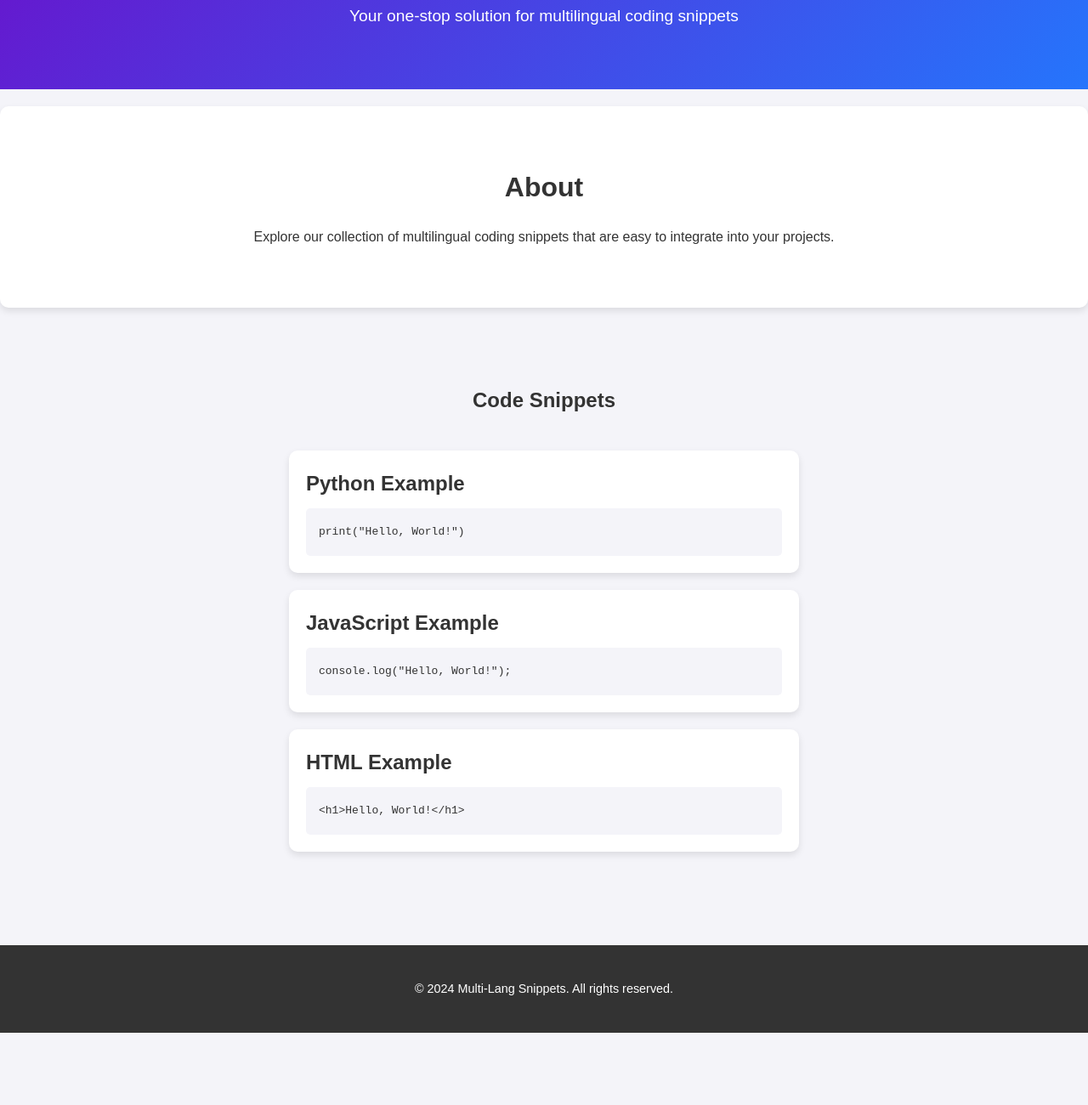
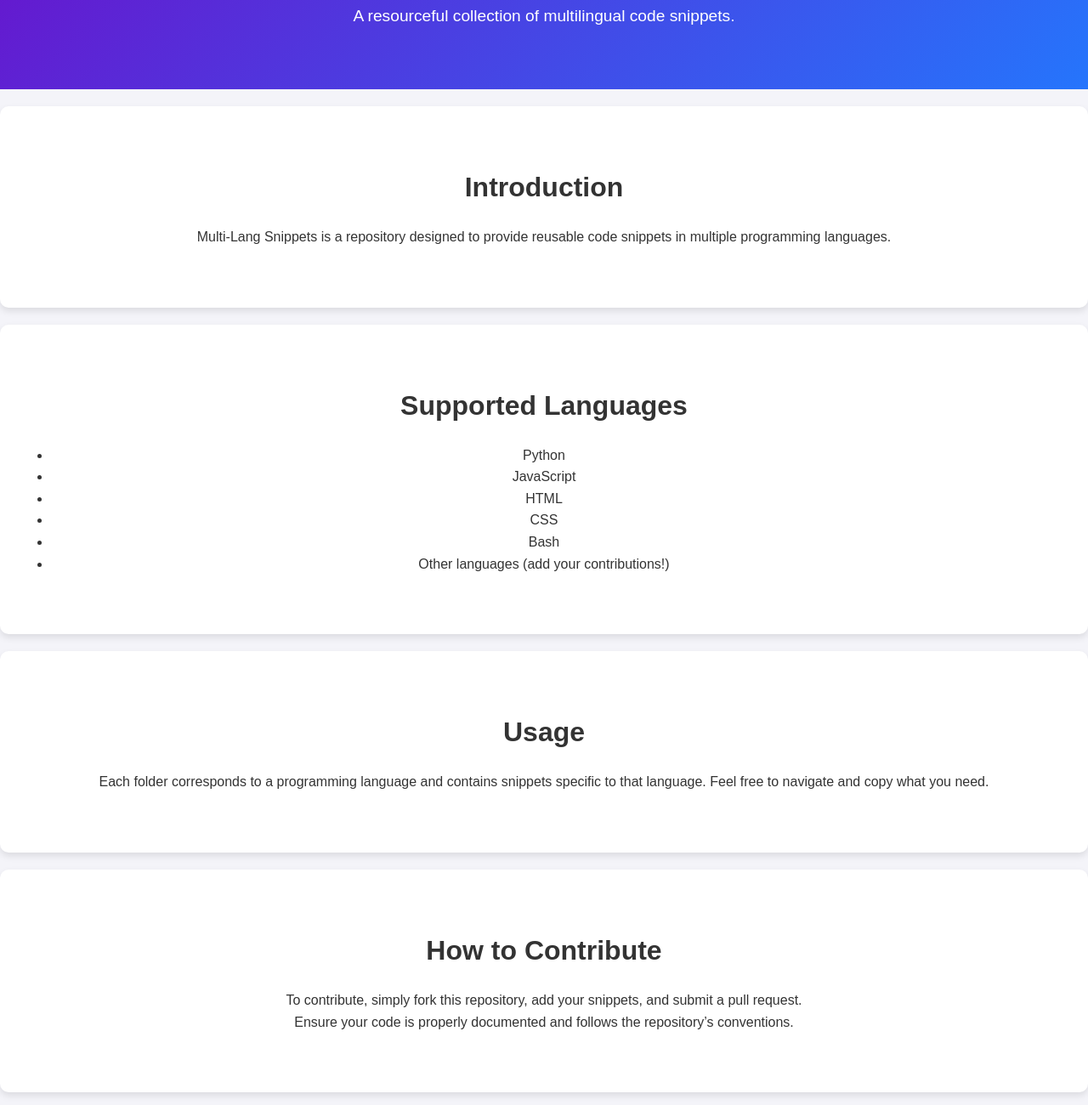
Before and after one commit to cyber-ribouldingue/multi-lang-snippets, a plain HTML site: page index.html in a window 1280 px wide. Shown: the part 140-1440 px from the top of the page at 85% size. Before the commit the page ends 1355 px from the top, so only its background shows below. Drawn offline with Linux system fonts and the light colour scheme.

Commit message:
Update index.html

```diff
--- a/index.html
+++ b/index.html
@@ -10,34 +10,47 @@
     <header class="main-header">
         <div class="container">
             <h1>Multi-Lang Snippets</h1>
-            <p>Your one-stop solution for multilingual coding snippets</p>
+            <p>A resourceful collection of multilingual code snippets.</p>
         </div>
     </header>
 
-    <section class="content-section">
-        <div class="container">
-            <h2>About</h2>
-            <p>Explore our collection of multilingual coding snippets that are easy to integrate into your projects.</p>
-        </div>
-    </section>
+    <main class="content">
+        <section id="introduction" class="content-section">
+            <div class="container">
+                <h2>Introduction</h2>
+                <p>Multi-Lang Snippets is a repository designed to provide reusable code snippets in multiple programming languages.</p>
+            </div>
+        </section>
 
-    <section class="snippet-section">
-        <div class="container">
-            <h2>Code Snippets</h2>
-            <div class="snippet-card">
-                <h3>Python Example</h3>
-                <pre><code>print("Hello, World!")</code></pre>
+        <section id="supported-languages" class="content-section">
+            <div class="container">
+                <h2>Supported Languages</h2>
+                <ul>
+                    <li>Python</li>
+                    <li>JavaScript</li>
+                    <li>HTML</li>
+                    <li>CSS</li>
+                    <li>Bash</li>
+                    <li>Other languages (add your contributions!)</li>
+                </ul>
             </div>
-            <div class="snippet-card">
-                <h3>JavaScript Example</h3>
-                <pre><code>console.log("Hello, World!");</code></pre>
+        </section>
+
+        <section id="usage" class="content-section">
+            <div class="container">
+                <h2>Usage</h2>
+                <p>Each folder corresponds to a programming language and contains snippets specific to that language. Feel free to navigate and copy what you need.</p>
             </div>
-            <div class="snippet-card">
-                <h3>HTML Example</h3>
-                <pre><code>&lt;h1&gt;Hello, World!&lt;/h1&gt;</code></pre>
+        </section>
+
+        <section id="contribution" class="content-section">
+            <div class="container">
+                <h2>How to Contribute</h2>
+                <p>To contribute, simply fork this repository, add your snippets, and submit a pull request.</p>
+                <p>Ensure your code is properly documented and follows the repository’s conventions.</p>
             </div>
-        </div>
-    </section>
+        </section>
+    </main>
 
     <footer class="main-footer">
         <div class="container">
```
